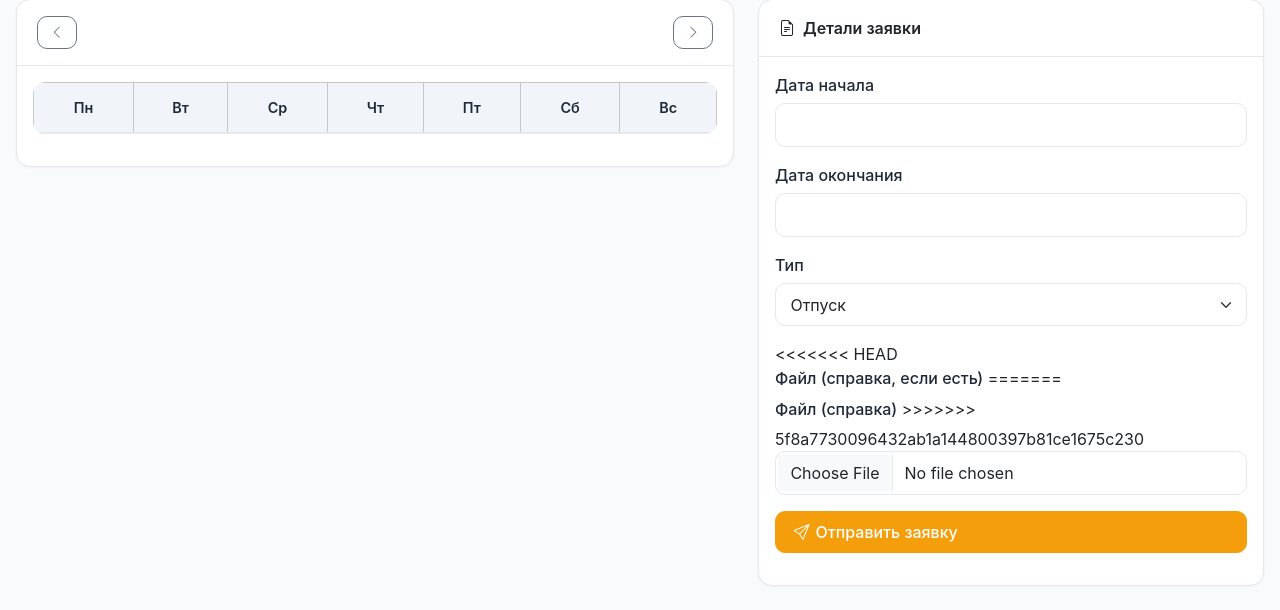
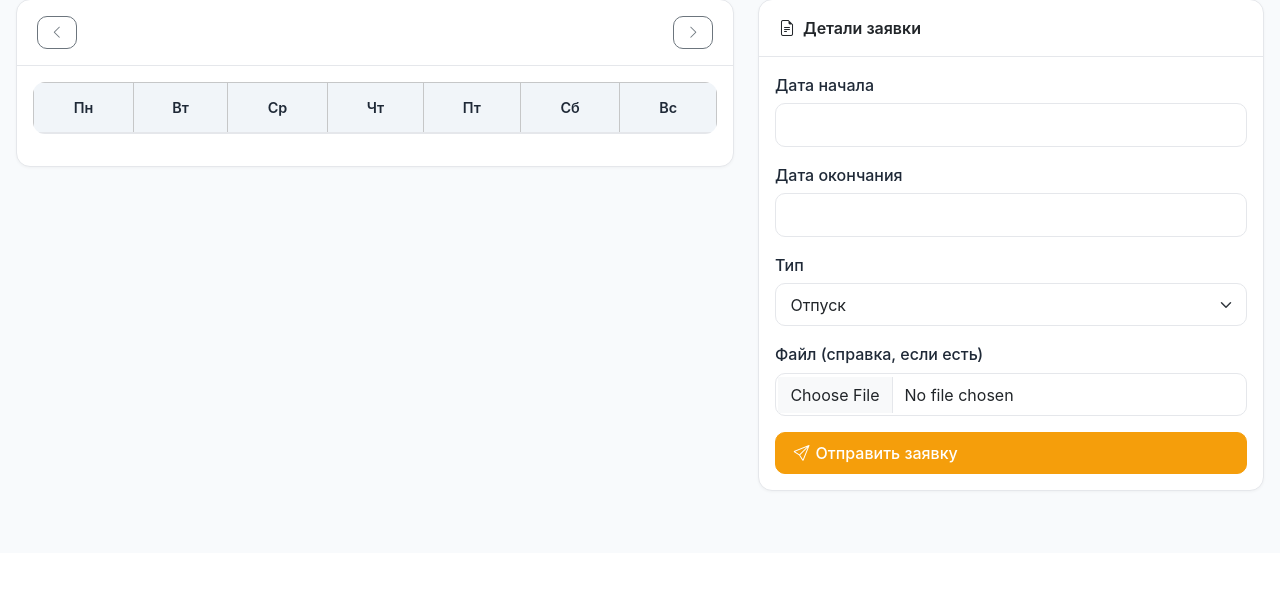
Before and after one commit to Denis-isv/worktracker, a Python web app: template templates/employee/absence_add.html in a window 1280 px wide. Shown: the part 247-857 px from the top of the page. After the commit the page ends 739 px from the top, so only its background shows below. Run offline with Jinja, Linux system fonts and the light colour scheme; the template is opened without the code that fills it, so the values that code supplies are empty.

Commit message:
чётко погнали без ошибок

```diff
--- a/templates/employee/absence_add.html
+++ b/templates/employee/absence_add.html
@@ -71,7 +71,6 @@
                             <option value="other" {% if form_data.absence_type == 'other' %}selected{% endif %}>Другое</option>
                         </select>
                     </div>
-<<<<<<< HEAD
 
                     <div class="mb-3" id="custom-type-block" style="display: none;">
                         <label for="custom_type" class="form-label">Уточните, что именно</label>
@@ -82,10 +81,6 @@
 
                     <div class="mb-3">
                         <label for="file" class="form-label">Файл (справка, если есть)</label>
-=======
-                    <div class="mb-3">
-                        <label for="file" class="form-label">Файл (справка)</label>
->>>>>>> 5f8a7730096432ab1a144800397b81ce1675c230
                         <input type="file" class="form-control" id="file" name="file">
                     </div>
                     <button type="submit" class="btn btn-warning w-100">
@@ -150,8 +145,6 @@
         });
     });
 
-<<<<<<< HEAD
-    // Показ/скрытие поля "Уточните, что именно"
     const typeSelect = document.getElementById('type');
     const customBlock = document.getElementById('custom-type-block');
     function toggleCustom() {
@@ -160,8 +153,6 @@
     typeSelect.addEventListener('change', toggleCustom);
     toggleCustom();
 
-=======
->>>>>>> 5f8a7730096432ab1a144800397b81ce1675c230
     updateCalendar();
 </script>
 
```
Also changed, not shown: templates/employee/absence_edit.html (+4 -9 lines).
